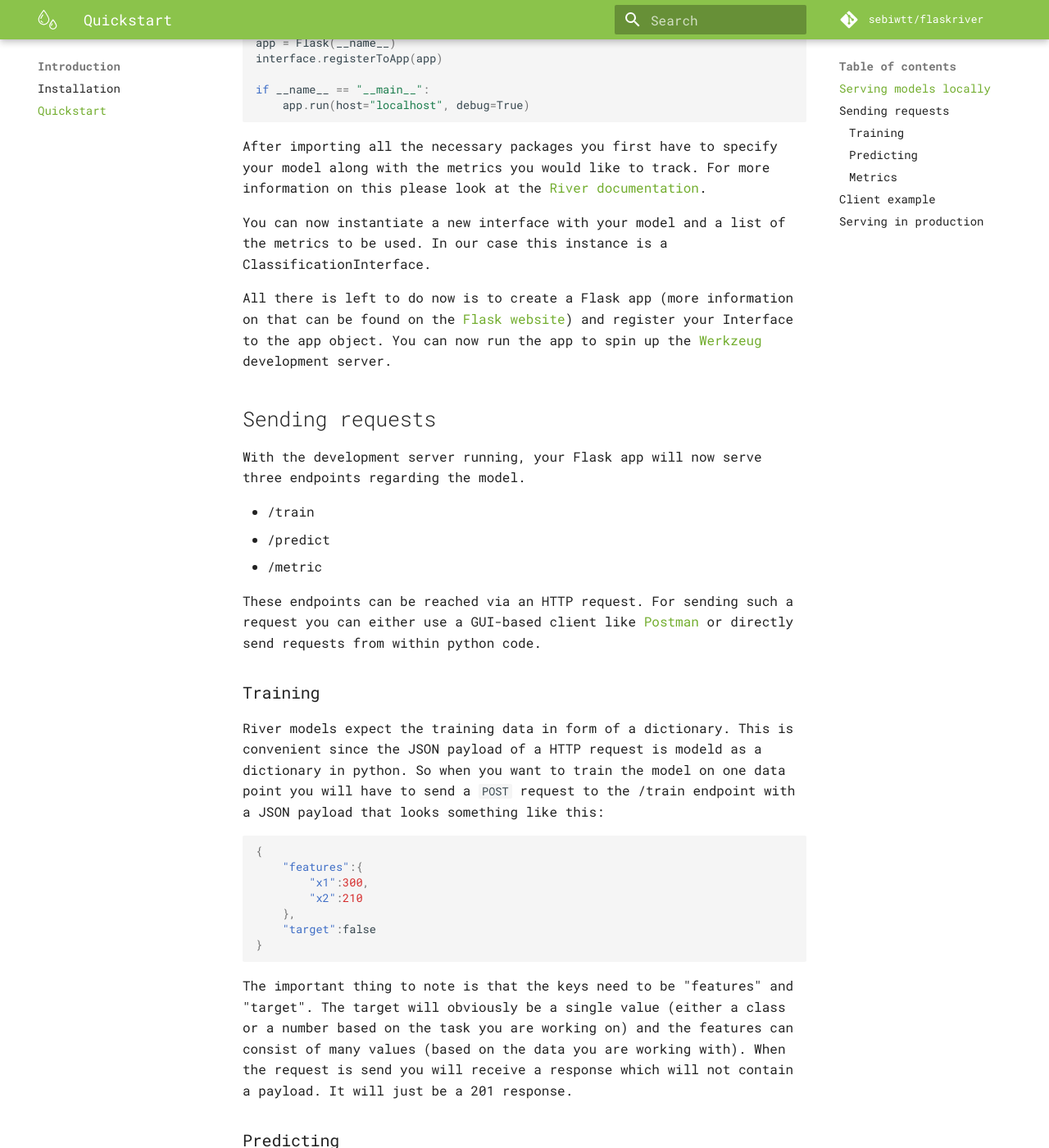
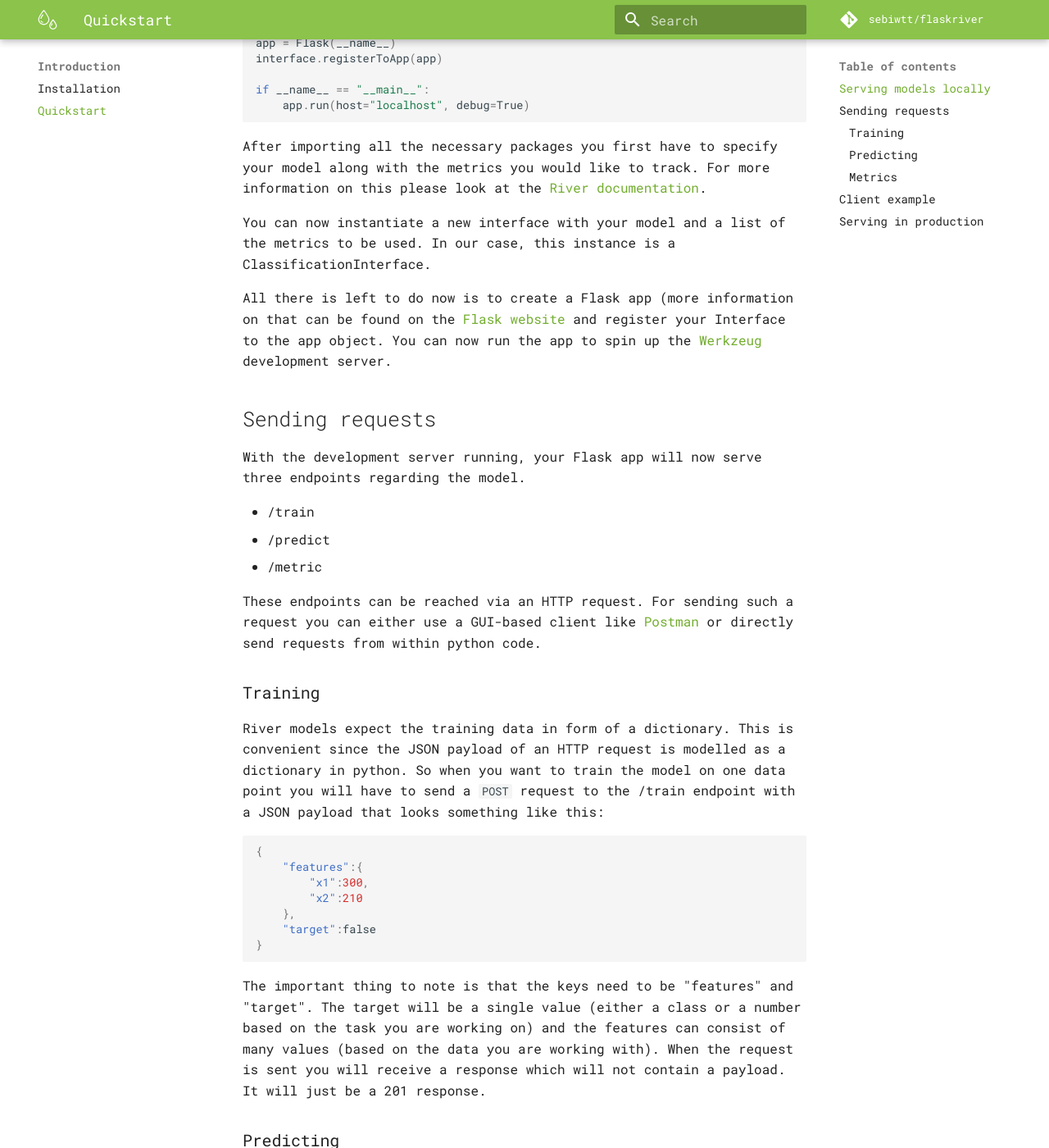
Before and after one commit to sebiwtt/flaskriver, an MkDocs documentation site: the page built from docs/Introduction/Quickstart.md, in a window 1280 px wide and 1400 px high, scrolled down 607 px. Shown: the whole window at 82% size. Built offline with MkDocs 1.6.1 and Material for MkDocs 9.7.7, drawn with Linux system fonts in a browser that asks for light colours; comment, search, counter and statistics services are not loaded; some of the changed text lies outside the part shown.

Commit message:
fixed grammar and typos

````diff
--- a/docs/Introduction/Quickstart.md
+++ b/docs/Introduction/Quickstart.md
@@ -27,9 +27,9 @@ if __name__ == "__main__":
 
 After importing all the necessary packages you first have to specify your model along with the metrics you would like to track. For more information on this please look at the [River documentation](https://riverml.xyz).
 
-You can now instantiate a new interface with your model and a list of the metrics to be used. In our case this instance is a ClassificationInterface.
+You can now instantiate a new interface with your model and a list of the metrics to be used. In our case, this instance is a ClassificationInterface.
 
-All there is left to do now is to create a Flask app (more information on that can be found on the [Flask website](https://flask.palletsprojects.com/)) and register your Interface to the app object. You can now run the app to spin up the [Werkzeug](https://werkzeug.palletsprojects.com/en/2.2.x/) development server.
+All there is left to do now is to create a Flask app (more information on that can be found on the [Flask website](https://flask.palletsprojects.com/) and register your Interface to the app object. You can now run the app to spin up the [Werkzeug](https://werkzeug.palletsprojects.com/en/2.2.x/) development server.
 
 ## Sending requests
 With the development server running, your Flask app will now serve three endpoints regarding the model.
@@ -41,7 +41,7 @@ With the development server running, your Flask app will now serve three endpoin
 These endpoints can be reached via an HTTP request. For sending such a request you can either use a GUI-based client like [Postman](https://www.postman.com/) or directly send requests from within python code.
 
 ### Training
-River models expect the training data in form of a dictionary. This is convenient since the JSON payload of a HTTP request is modeld as a dictionary in python. So when you want to train the model on one data point you will have to send a `POST` request to the /train endpoint with a JSON payload that looks something like this:
+River models expect the training data in form of a dictionary. This is convenient since the JSON payload of an HTTP request is modelled as a dictionary in python. So when you want to train the model on one data point you will have to send a `POST` request to the /train endpoint with a JSON payload that looks something like this:
 
 ```json
 {
@@ -53,7 +53,7 @@ River models expect the training data in form of a dictionary. This is convenien
 }
 ```
 
-The important thing to note is that the keys need to be "features" and "target". The target will obviously be a single value (either a class or a number based on the task you are working on) and the features can consist of many values (based on the data you are working with). When the request is send you will receive a response which will not contain a payload. It will just be a 201 response.
+The important thing to note is that the keys need to be "features" and "target". The target will be a single value (either a class or a number based on the task you are working on) and the features can consist of many values (based on the data you are working with). When the request is sent you will receive a response which will not contain a payload. It will just be a 201 response.
 
 ### Predicting
 When predicting values with the model you will also have to send a `POST` request. But this time you send it to the /predict endpoint and it will also contain a slightly different payload:
@@ -74,7 +74,7 @@ This time you will just send all the features with no key defined. The model wil
 ```
 
 ### Metrics
-For a query of the metrics specified earlier, there is the /metric endpoint. For this one you will have to send a `GET` request and provide no payload. Based on the metrics you specified the response payload may look something like this:
+For a query of the metrics specified earlier, there is the /metric endpoint. For this one, you will have to send a `GET` request and provide no payload. Based on the metrics you specified the response payload may look something like this:
 
 ```json
 {
````
Also changed, not shown: other parts of docs/Introduction/Quickstart.md (+3 -3 lines), README.md (+1 -1 lines), docs/API/ClassificationInterface.md (+4 -4 lines), docs/API/Interface.md (+5 -5 lines), docs/API/RegressionInterface.md (+3 -3 lines), docs/Introduction/Installation.md (+2 -2 lines).
